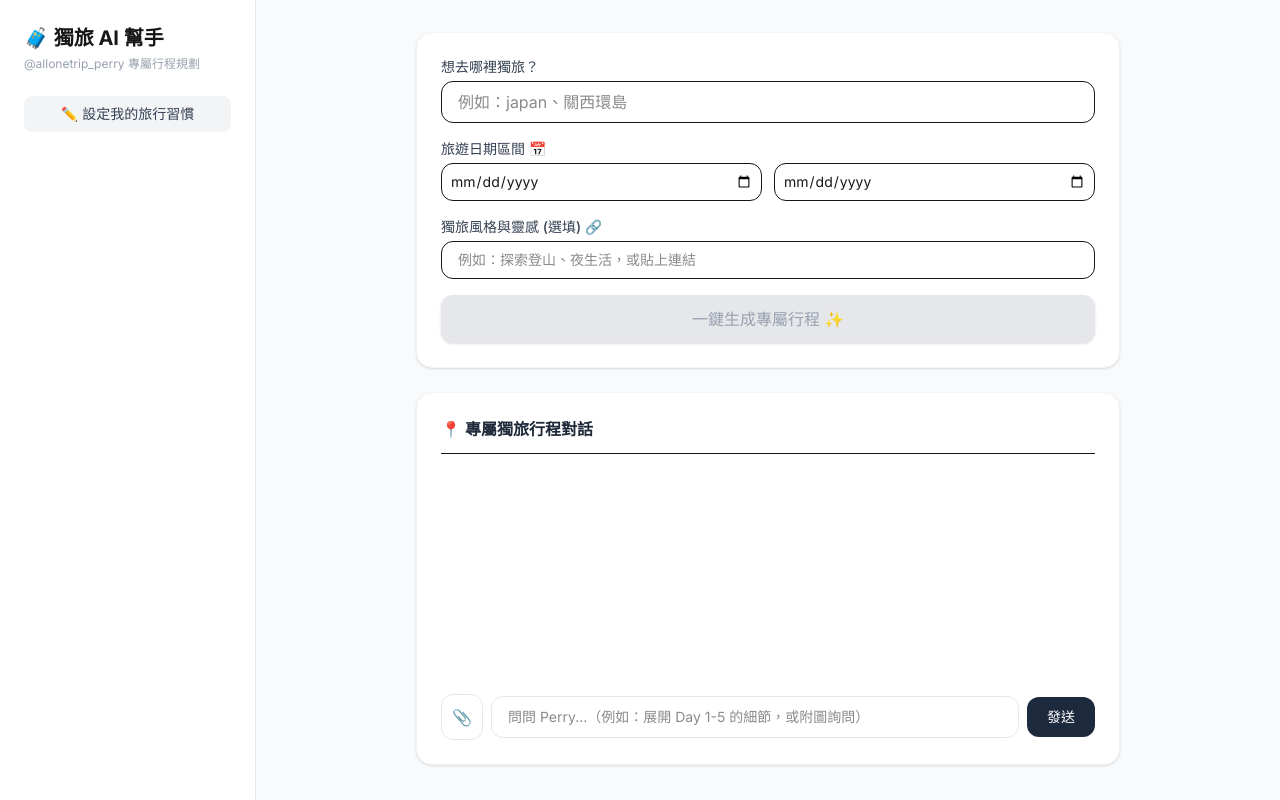
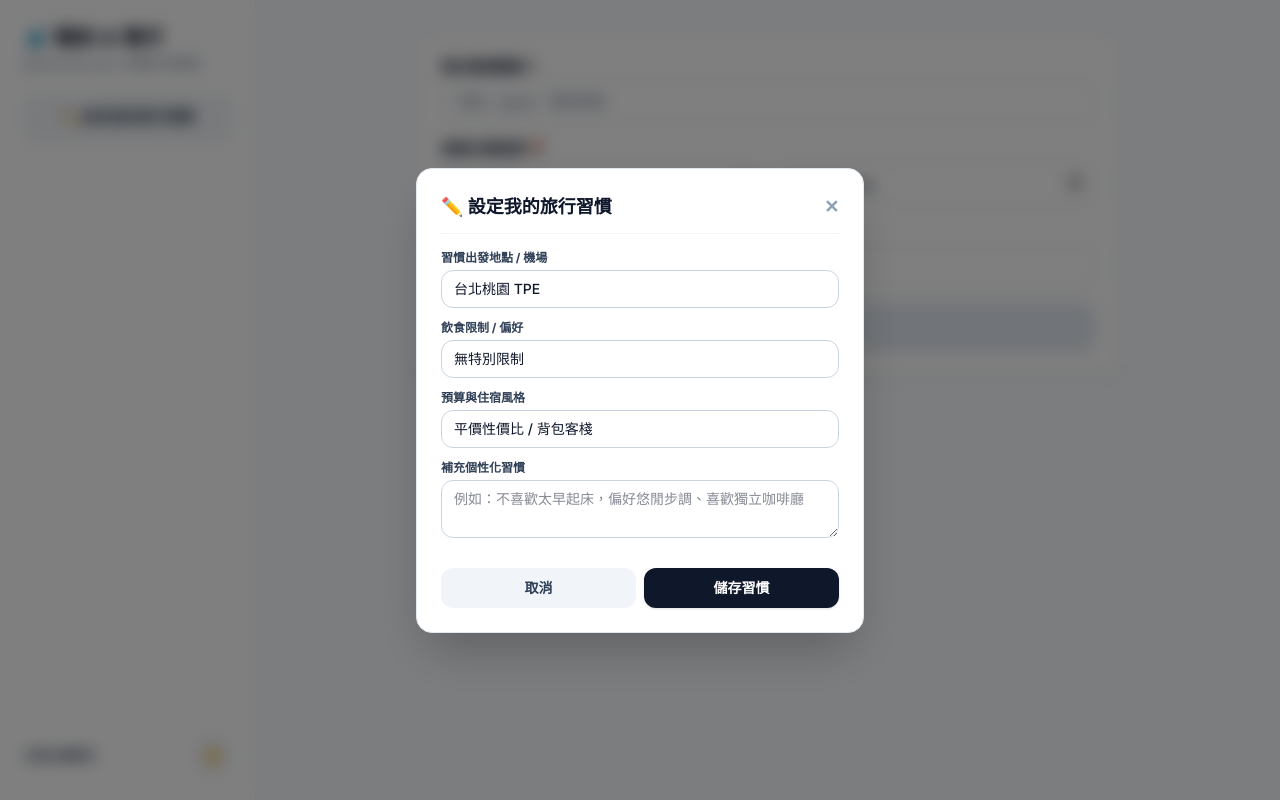
Before and after one commit to PerryChen-creator/allonetrip-ai, a Next.js app: page / in a window 1280 px wide. Both pictures are taken after a click on the button "✏️ 設定我的旅行習慣". Built offline with nearby package versions, Linux system fonts and the light colour scheme.

Commit message:
feat: add travel preference modal dialog and localstorage persistence

```diff
--- a/app/page.tsx
+++ b/app/page.tsx
@@ -1,30 +1,28 @@
 'use client';
 
-import React, { useState, useRef } from 'react';
+import React, { useState, useRef, useEffect } from 'react';
 
-// 自訂簡易 Markdown 渲染組件（解決連結與 * 號排版問題）
+// 自訂簡易 Markdown 渲染組件
 function MarkdownMessage({ content }: { content: string }) {
   const lines = content.split('\n');
 
   return (
-    <div className="space-y-2 text-gray-800 leading-relaxed">
+    <div className="space-y-2 leading-relaxed">
       {lines.map((line, idx) => {
         let trimmed = line.trim();
         if (!trimmed) return <div key={idx} className="h-2" />;
 
-        // 解析列表點 (*)
         const isListItem = trimmed.startsWith('* ') || trimmed.startsWith('- ');
         if (isListItem) {
           trimmed = trimmed.replace(/^[\*\-]\s+/, '');
         }
 
-        // 解析 [連結文字](URL) 與 **粗體**
         const parts = parseMarkdownText(trimmed);
 
         if (isListItem) {
           return (
             <div key={idx} className="flex items-start space-x-2 pl-2">
-              <span className="text-blue-500 font-bold">•</span>
+              <span className="text-blue-600 font-bold">•</span>
               <div>{parts}</div>
             </div>
           );
@@ -36,14 +34,14 @@ function MarkdownMessage({ content }: { content: string }) {
   );
 }
 
-// 輔助函式：將 [文字](URL) 轉為 <a> 標籤，**粗體** 轉為 <strong>
+// 輔助函式：解析 [文字](URL) 與 **粗體**
 function parseMarkdownText(text: string) {
   const regex = /(\*\*[^*]+\*\*|\[[^\]]+\]\([^)]+\))/g;
   const parts = text.split(regex);
 
   return parts.map((part, index) => {
     if (part.startsWith('**') && part.endsWith('**')) {
-      return <strong key={index} className="font-semibold text-gray-900">{part.slice(2, -2)}</strong>;
+      return <strong key={index} className="font-bold">{part.slice(2, -2)}</strong>;
     }
     if (part.startsWith('[') && part.includes('](') && part.endsWith(')')) {
       const match = part.match(/\[([^\]]+)\]\(([^)]+)\)/);
@@ -55,7 +53,7 @@ function parseMarkdownText(text: string) {
             href={url}
             target="_blank"
             rel="noopener noreferrer"
-            className="inline-flex items-center text-blue-600 hover:text-blue-800 underline font-medium mx-1"
+            className="inline-flex items-center text-blue-600 hover:text-blue-800 dark:text-blue-400 dark:hover:text-blue-300 underline font-semibold mx-1"
           >
             {title}
             <svg className="w-3.5 h-3.5 ml-0.5 inline-block" fill="none" stroke="currentColor" viewBox="0 0 24 24">
@@ -70,19 +68,57 @@ function parseMarkdownText(text: string) {
 }
 
 export default function Home() {
+  const [darkMode, setDarkMode] = useState(false);
+
+  // 1. 旅行習慣 Modal 狀態與 LocalStorage 載入
+  const [isPrefModalOpen, setIsPrefModalOpen] = useState(false);
+  const [userPreferences, setUserPreferences] = useState({
+    departureAirport: '台北桃園 TPE',
+    dietary: '無特別限制',
+    budget: '平價性價比 / 背包客棧',
+    customNotes: '',
+  });
+
+  // 載入與儲存 LocalStorage 偏好
+  useEffect(() => {
+    const saved = localStorage.getItem('allonetrip_user_prefs');
+    if (saved) {
+      try {
+        setUserPreferences(JSON.parse(saved));
+      } catch (e) {
+        console.error(e);
+      }
+    }
+  }, []);
+
+  const handleSavePreferences = () => {
+    localStorage.setItem('allonetrip_user_prefs', JSON.stringify(userPreferences));
+    setIsPrefModalOpen(false);
+  };
+
+  // 表單狀態
   const [destination, setDestination] = useState('');
   const [startDate, setStartDate] = useState('');
   const [endDate, setEndDate] = useState('');
   const [style, setStyle] = useState('');
 
+  // 對話與圖片狀態
   const [messages, setMessages] = useState<Array<{ role: string; content: string; images?: string[] }>>([]);
   const [inputQuery, setInputQuery] = useState('');
   const [selectedImages, setSelectedImages] = useState<string[]>([]);
   const [loading, setLoading] = useState(false);
 
   const fileInputRef = useRef<HTMLInputElement>(null);
+  const [todayStr, setTodayStr] = useState('');
 
-  // 計算天數
+  useEffect(() => {
+    const today = new Date();
+    const year = today.getFullYear();
+    const month = String(today.getMonth() + 1).padStart(2, '0');
+    const day = String(today.getDate()).padStart(2, '0');
+    setTodayStr(`${year}-${month}-${day}`);
+  }, []);
+
   const getDaysCount = () => {
     if (!startDate || !endDate) return null;
     const start = new Date(startDate);
@@ -92,10 +128,8 @@ export default function Home() {
     return diffDays > 0 ? diffDays : null;
   };
 
-  // 判斷按鈕是否需要停用
   const isFormInvalid = !destination.trim() || !startDate || !endDate;
 
-  // 處理圖片選擇 (上限 5 張)
   const handleImageChange = (e: React.ChangeEvent<HTMLInputElement>) => {
     const files = Array.from(e.target.files || []);
     if (files.length === 0) return;
@@ -120,7 +154,6 @@ export default function Home() {
     setSelectedImages((prev) => prev.filter((_, i) => i !== index));
   };
 
-  // 發送請求
   const handleGenerate = async (queryText?: string) => {
     const textToSend = queryText || inputQuery;
     if (!textToSend.trim() && selectedImages.length === 0 && messages.length === 0) {
@@ -149,6 +182,7 @@ export default function Home() {
           endDate,
           style,
           messages: newMessages,
+          userPreferences, // 附帶使用者偏好設定
         }),
       });
 
@@ -168,103 +202,150 @@ export default function Home() {
   const daysCount = getDaysCount();
 
   return (
-    <div className="min-h-screen bg-gray-50 flex flex-col md:flex-row">
+    <div className={`min-h-screen transition-colors duration-200 ${darkMode ? 'dark bg-slate-950 text-slate-100' : 'bg-slate-50 text-slate-900'}`}>
+      <div className="flex flex-col md:flex-row min-h-screen">
+
         {/* 側邊欄 */}
-      <div className="w-full md:w-64 bg-white border-r border-gray-200 p-6 flex flex-col justify-between">
+        <div className="w-full md:w-64 bg-white dark:bg-slate-900 border-r border-slate-200 dark:border-slate-800 p-6 flex flex-col justify-between">
           <div>
-          <h1 className="text-xl font-bold flex items-center gap-2">🧳 獨旅 AI 幫手</h1>
-          <p className="text-xs text-gray-400 mt-1">@allonetrip_perry 專屬行程規劃</p>
-          <button className="mt-6 w-full py-2 bg-gray-100 hover:bg-gray-200 text-gray-700 rounded-lg text-sm transition">
+            <h1 className="text-xl font-bold flex items-center gap-2 text-slate-900 dark:text-white">
+              🧳 獨旅 AI 幫手
+            </h1>
+            <p className="text-xs text-slate-500 dark:text-slate-400 mt-1">@allonetrip_perry 專屬行程規劃</p>
+
+            {/* 🔴 綁定開啟 Modal 事件 */}
+            <button
+              onClick={() => setIsPrefModalOpen(true)}
+              className="mt-6 w-full py-2.5 bg-slate-100 dark:bg-slate-800 hover:bg-slate-200 dark:hover:bg-slate-700 text-slate-800 dark:text-slate-200 rounded-xl text-sm font-semibold transition border border-slate-200 dark:border-slate-700 shadow-sm"
+            >
               ✏️ 設定我的旅行習慣
+            </button>
+          </div>
+
+          <div className="pt-6 border-t border-slate-200 dark:border-slate-800 flex items-center justify-between">
+            <span className="text-xs font-semibold text-slate-600 dark:text-slate-400">切換主題模式</span>
+            <button
+              onClick={() => setDarkMode(!darkMode)}
+              className="p-2 bg-slate-100 dark:bg-slate-800 hover:bg-slate-200 dark:hover:bg-slate-700 rounded-full transition"
+              title="切換深色 / 淺色模式"
+            >
+              {darkMode ? '🌙' : '☀️'}
             </button>
           </div>
         </div>
 
         {/* 主內容區 */}
         <div className="flex-1 max-w-3xl mx-auto p-4 md:p-8 space-y-6">
-        {/* 表單區塊 */}
-        <div className="bg-white p-6 rounded-2xl shadow-sm border border-gray-100 space-y-4">
+          <div className="bg-white dark:bg-slate-900 p-6 rounded-2xl shadow-sm border border-slate-200 dark:border-slate-800 space-y-4">
             <div>
-            <label className="block text-sm font-medium text-gray-700 mb-1">想去哪裡獨旅？</label>
+              <label className="block text-sm font-bold text-slate-900 dark:text-slate-100 mb-1">
+                想去哪裡獨旅？
+              </label>
               <input
                 type="text"
                 placeholder="例如：japan、關西環島"
                 value={destination}
                 onChange={(e) => setDestination(e.target.value)}
-              className="w-full px-4 py-2 border rounded-xl focus:ring-2 focus:ring-blue-500 outline-none"
+                className="w-full px-4 py-2.5 border border-slate-300 dark:border-slate-700 rounded-xl text-slate-900 dark:text-white bg-white dark:bg-slate-800 placeholder:text-slate-500 dark:placeholder:text-slate-400 focus:ring-2 focus:ring-slate-800 outline-none text-sm font-medium transition"
               />
             </div>
 
             <div>
               <div className="flex justify-between items-center mb-1">
-              <label className="text-sm font-medium text-gray-700">旅遊日期區間 📅</label>
-              {daysCount && <span className="text-xs font-semibold text-blue-600 bg-blue-50 px-2 py-1 rounded-full">共 {daysCount} 天 ({daysCount - 1} 夜)</span>}
+                <label className="text-sm font-bold text-slate-900 dark:text-slate-100">
+                  旅遊日期區間 📅
+                </label>
+                {daysCount && (
+                  <span className="text-xs font-bold text-blue-700 dark:text-blue-300 bg-blue-50 dark:bg-blue-900/50 px-2.5 py-1 rounded-full">
+                    共 {daysCount} 天 ({daysCount - 1} 夜)
+                  </span>
+                )}
               </div>
+
               <div className="grid grid-cols-2 gap-3">
-              <input type="date" value={startDate} onChange={(e) => setStartDate(e.target.value)} className="border p-2 rounded-xl text-sm" />
-              <input type="date" value={endDate} onChange={(e) => setEndDate(e.target.value)} className="border p-2 rounded-xl text-sm" />
+                <input
+                  type="date"
+                  min={todayStr}
+                  value={startDate}
+                  onChange={(e) => setStartDate(e.target.value)}
+                  className="border border-slate-300 dark:border-slate-700 p-2.5 rounded-xl text-sm font-medium text-slate-900 dark:text-white bg-white dark:bg-slate-800 focus:ring-2 focus:ring-slate-800 outline-none"
+                />
+                <input
+                  type="date"
+                  min={startDate || todayStr}
+                  value={endDate}
+                  onChange={(e) => setEndDate(e.target.value)}
+                  className="border border-slate-300 dark:border-slate-700 p-2.5 rounded-xl text-sm font-medium text-slate-900 dark:text-white bg-white dark:bg-slate-800 focus:ring-2 focus:ring-slate-800 outline-none"
+                />
               </div>
             </div>
 
             <div>
-            <label className="block text-sm font-medium text-gray-700 mb-1">獨旅風格與靈感 (選填) 🔗</label>
+              <label className="block text-sm font-bold text-slate-900 dark:text-slate-100 mb-1">
+                獨旅風格與靈感 (選填) 🔗
+              </label>
               <input
                 type="text"
                 placeholder="例如：探索登山、夜生活，或貼上連結"
                 value={style}
                 onChange={(e) => setStyle(e.target.value)}
-              className="w-full px-4 py-2 border rounded-xl text-sm focus:ring-2 focus:ring-blue-500 outline-none"
+                className="w-full px-4 py-2.5 border border-slate-300 dark:border-slate-700 rounded-xl text-slate-900 dark:text-white bg-white dark:bg-slate-800 placeholder:text-slate-500 dark:placeholder:text-slate-400 focus:ring-2 focus:ring-slate-800 outline-none text-sm font-medium transition"
               />
             </div>
 
             <button
               onClick={() => handleGenerate()}
               disabled={loading || isFormInvalid}
-            className={`w-full py-3 font-medium rounded-xl shadow transition ${
+              className={`w-full py-3 font-bold rounded-xl shadow transition ${
                 loading || isFormInvalid
-                ? 'bg-gray-200 text-gray-400 cursor-not-allowed'
-                : 'bg-slate-900 hover:bg-black text-white'
+                  ? 'bg-slate-200 dark:bg-slate-800 text-slate-400 dark:text-slate-600 cursor-not-allowed'
+                  : 'bg-slate-900 hover:bg-black text-white dark:bg-white dark:text-slate-900 dark:hover:bg-slate-100'
               }`}
             >
               {loading ? 'Perry 正在思考中，請稍等...' : '一鍵生成專屬行程 ✨'}
             </button>
           </div>
 
-        {/* 對話對話框 */}
-        <div className="bg-white rounded-2xl shadow-sm border border-gray-100 p-6 space-y-4">
-          <div className="flex justify-between items-center border-b pb-3">
-            <span className="font-semibold text-gray-800 flex items-center gap-2">📍 專屬獨旅行程對話</span>
+          {/* 對話區塊 */}
+          {(messages.length > 0 || loading) && (
+            <div className="bg-white dark:bg-slate-900 rounded-2xl shadow-sm border border-slate-200 dark:border-slate-800 p-6 space-y-4">
+              <div className="flex justify-between items-center border-b border-slate-100 dark:border-slate-800 pb-3">
+                <span className="font-bold text-slate-900 dark:text-slate-100 flex items-center gap-2">
+                  📍 專屬獨旅行程對話
+                </span>
               </div>
 
-          {/* 訊息列表 */}
-          <div className="space-y-4 min-h-[200px]">
+              <div className="space-y-4">
                 {messages.map((m, i) => (
                   <div key={i} className={`flex flex-col ${m.role === 'user' ? 'items-end' : 'items-start'}`}>
                     {m.images && m.images.length > 0 && (
                       <div className="flex flex-wrap gap-2 mb-2">
                         {m.images.map((img, imgIdx) => (
-                      <img key={imgIdx} src={img} alt="上傳圖片" className="w-20 h-20 object-cover rounded-lg border" />
+                          <img key={imgIdx} src={img} alt="上傳圖片" className="w-20 h-20 object-cover rounded-xl border border-slate-200" />
                         ))}
                       </div>
                     )}
-                <div className={`p-4 rounded-2xl max-w-[90%] ${m.role === 'user' ? 'bg-blue-600 text-white' : 'bg-gray-50 border border-gray-100'}`}>
+                    <div className={`p-4 rounded-2xl max-w-[90%] text-sm ${
+                      m.role === 'user'
+                        ? 'bg-blue-600 text-white font-medium'
+                        : 'bg-slate-50 dark:bg-slate-800 border border-slate-100 dark:border-slate-700 text-slate-900 dark:text-slate-100'
+                    }`}>
                       {m.role === 'user' ? m.content : <MarkdownMessage content={m.content} />}
                     </div>
                   </div>
                 ))}
 
                 {loading && (
-              <div className="flex items-center space-x-2 text-gray-500 bg-gray-50 p-4 rounded-2xl border w-fit">
+                  <div className="flex items-center space-x-2 text-slate-600 dark:text-slate-300 bg-slate-50 dark:bg-slate-800 p-4 rounded-2xl border border-slate-100 dark:border-slate-700 w-fit">
                     <span className="animate-pulse">🔵</span>
-                <span className="text-sm font-medium">Perry 正在思考中，請稍等...</span>
+                    <span className="text-sm font-semibold">Perry 正在思考中，請稍等...</span>
                   </div>
                 )}
               </div>
 
-          {/* 對話輸入與圖片上傳區 */}
-          <div className="space-y-2 pt-2">
+              <div className="space-y-2 pt-2 border-t border-slate-100 dark:border-slate-800">
                 {selectedImages.length > 0 && (
-              <div className="flex gap-2 p-2 bg-gray-50 rounded-xl border border-dashed border-gray-300">
+                  <div className="flex gap-2 p-2 bg-slate-50 dark:bg-slate-800 rounded-xl border border-dashed border-slate-300 dark:border-slate-700">
                     {selectedImages.map((img, idx) => (
                       <div key={idx} className="relative group">
                         <img src={img} alt="預覽" className="w-14 h-14 object-cover rounded-lg" />
@@ -292,7 +373,7 @@ export default function Home() {
                   <button
                     type="button"
                     onClick={() => fileInputRef.current?.click()}
-                className="p-2.5 text-gray-500 hover:text-blue-600 hover:bg-blue-50 rounded-xl transition border border-gray-200"
+                    className="p-2.5 text-slate-600 dark:text-slate-300 hover:text-blue-600 hover:bg-blue-50 dark:hover:bg-slate-800 rounded-xl transition border border-slate-300 dark:border-slate-700"
                     title="上傳行程圖片/靈感截圖 (最多5張)"
                   >
                     📎
@@ -304,20 +385,111 @@ export default function Home() {
                     value={inputQuery}
                     onChange={(e) => setInputQuery(e.target.value)}
                     onKeyDown={(e) => e.key === 'Enter' && handleGenerate(inputQuery)}
-                className="flex-1 px-4 py-2.5 border border-gray-200 rounded-xl text-sm focus:ring-2 focus:ring-blue-500 outline-none"
+                    className="flex-1 px-4 py-2.5 border border-slate-300 dark:border-slate-700 rounded-xl text-sm font-medium text-slate-900 dark:text-white bg-white dark:bg-slate-800 placeholder:text-slate-500 dark:placeholder:text-slate-400 focus:ring-2 focus:ring-slate-800 outline-none"
                   />
 
                   <button
                     onClick={() => handleGenerate(inputQuery)}
                     disabled={loading}
-                className="px-5 py-2.5 bg-slate-800 hover:bg-black text-white text-sm font-medium rounded-xl transition"
+                    className="px-5 py-2.5 bg-slate-900 dark:bg-white text-white dark:text-slate-900 text-sm font-bold rounded-xl transition hover:opacity-90"
                   >
                     發送
                   </button>
                 </div>
               </div>
             </div>
+          )}
+
         </div>
+      </div>
+
+      {/* 🔴 「設定我的旅行習慣」 Modal 彈窗 */}
+      {isPrefModalOpen && (
+        <div className="fixed inset-0 bg-black/50 backdrop-blur-sm z-50 flex items-center justify-center p-4">
+          <div className="bg-white dark:bg-slate-900 border border-slate-200 dark:border-slate-800 rounded-2xl max-w-md w-full p-6 shadow-2xl space-y-4">
+            <div className="flex justify-between items-center border-b border-slate-100 dark:border-slate-800 pb-3">
+              <h3 className="text-lg font-bold text-slate-900 dark:text-white flex items-center gap-2">
+                ✏️ 設定我的旅行習慣
+              </h3>
+              <button
+                onClick={() => setIsPrefModalOpen(false)}
+                className="text-slate-400 hover:text-slate-600 dark:hover:text-slate-200 font-bold text-lg"
+              >
+                ✕
+              </button>
+            </div>
+
+            <div className="space-y-3">
+              <div>
+                <label className="block text-xs font-bold text-slate-700 dark:text-slate-300 mb-1">
+                  習慣出發地點 / 機場
+                </label>
+                <input
+                  type="text"
+                  value={userPreferences.departureAirport}
+                  onChange={(e) => setUserPreferences({ ...userPreferences, departureAirport: e.target.value })}
+                  placeholder="例如：台北桃園 TPE、高雄小港 KHH"
+                  className="w-full px-3 py-2 border border-slate-300 dark:border-slate-700 rounded-xl text-sm font-medium text-slate-900 dark:text-white bg-white dark:bg-slate-800 outline-none"
+                />
+              </div>
+
+              <div>
+                <label className="block text-xs font-bold text-slate-700 dark:text-slate-300 mb-1">
+                  飲食限制 / 偏好
+                </label>
+                <input
+                  type="text"
+                  value={userPreferences.dietary}
+                  onChange={(e) => setUserPreferences({ ...userPreferences, dietary: e.target.value })}
+                  placeholder="例如：不吃牛肉、全素、喜歡在地拉麵"
+                  className="w-full px-3 py-2 border border-slate-300 dark:border-slate-700 rounded-xl text-sm font-medium text-slate-900 dark:text-white bg-white dark:bg-slate-800 outline-none"
+                />
+              </div>
+
+              <div>
+                <label className="block text-xs font-bold text-slate-700 dark:text-slate-300 mb-1">
+                  預算與住宿風格
+                </label>
+                <input
+                  type="text"
+                  value={userPreferences.budget}
+                  onChange={(e) => setUserPreferences({ ...userPreferences, budget: e.target.value })}
+                  placeholder="例如：獨旅青旅、平價商旅、豪華飯店"
+                  className="w-full px-3 py-2 border border-slate-300 dark:border-slate-700 rounded-xl text-sm font-medium text-slate-900 dark:text-white bg-white dark:bg-slate-800 outline-none"
+                />
+              </div>
+
+              <div>
+                <label className="block text-xs font-bold text-slate-700 dark:text-slate-300 mb-1">
+                  補充個性化習慣
+                </label>
+                <textarea
+                  rows={2}
+                  value={userPreferences.customNotes}
+                  onChange={(e) => setUserPreferences({ ...userPreferences, customNotes: e.target.value })}
+                  placeholder="例如：不喜歡太早起床，偏好悠閒步調、喜歡獨立咖啡廳"
+                  className="w-full px-3 py-2 border border-slate-300 dark:border-slate-700 rounded-xl text-sm font-medium text-slate-900 dark:text-white bg-white dark:bg-slate-800 outline-none"
+                />
+              </div>
+            </div>
+
+            <div className="flex gap-2 pt-2">
+              <button
+                onClick={() => setIsPrefModalOpen(false)}
+                className="flex-1 py-2.5 bg-slate-100 dark:bg-slate-800 hover:bg-slate-200 dark:hover:bg-slate-700 text-slate-700 dark:text-slate-300 rounded-xl text-sm font-semibold transition"
+              >
+                取消
+              </button>
+              <button
+                onClick={handleSavePreferences}
+                className="flex-1 py-2.5 bg-slate-900 dark:bg-white text-white dark:text-slate-900 rounded-xl text-sm font-bold transition hover:opacity-90 shadow"
+              >
+                儲存習慣
+              </button>
+            </div>
+          </div>
+        </div>
+      )}
     </div>
   );
 }
```
Lines whose indentation alone changed are shown as unchanged.
